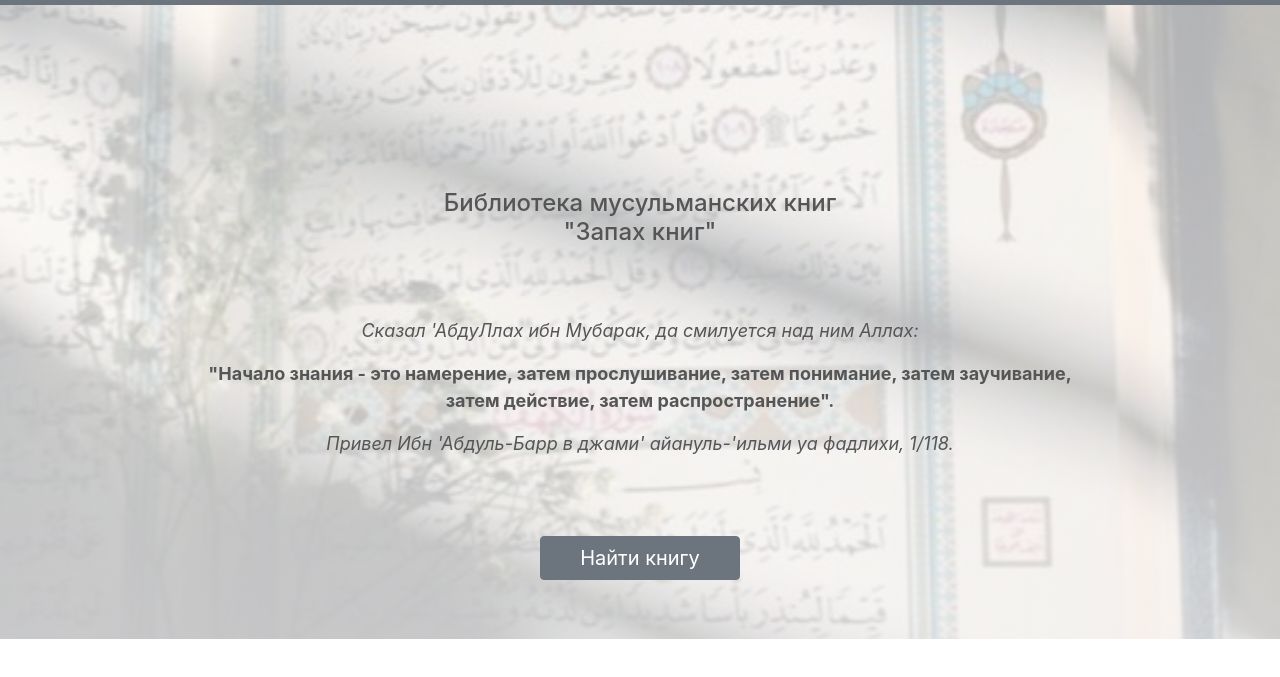
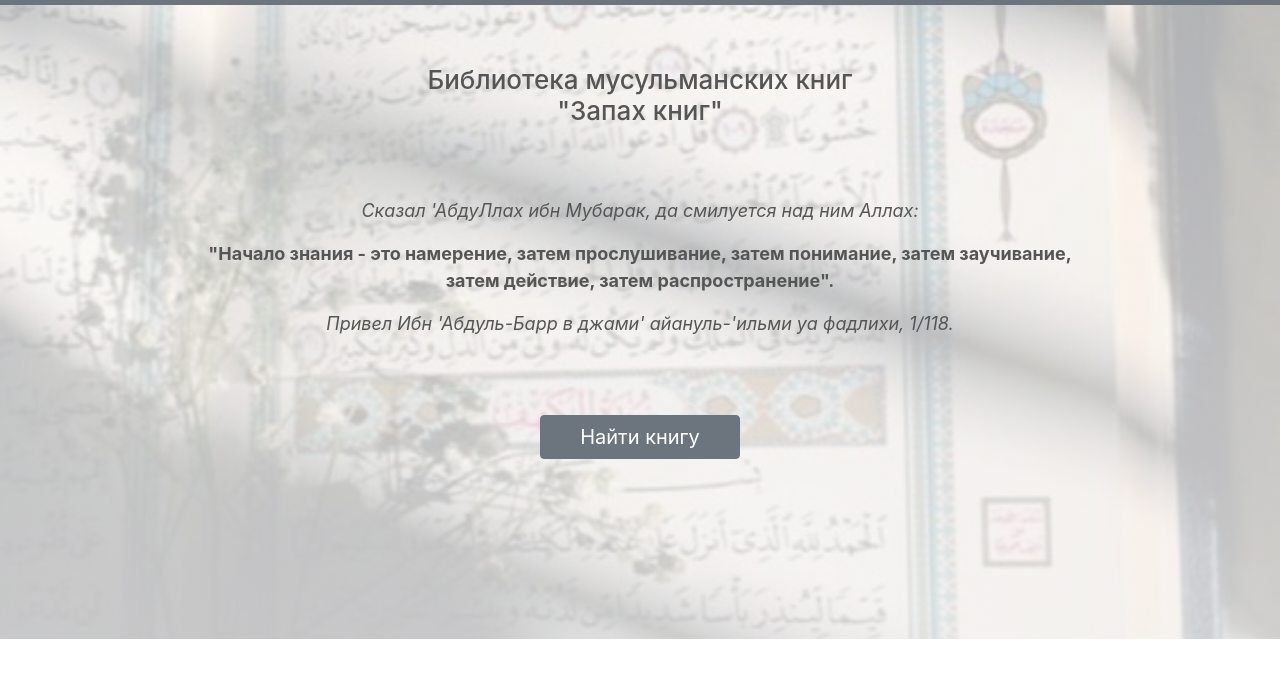
Before and after one commit to aamangeldina/library, a plain HTML site: page index.html in a window 1280 px wide. Shown: the part 61-738 px from the top of the page. Drawn offline with nearby package versions, Linux system fonts and the light colour scheme.

Commit message:
Update style3.css

```diff
--- a/style3.css
+++ b/style3.css
@@ -22,7 +22,7 @@ font-size: 16px;
 }
 
 .head-title h1{
-    padding-top: 13%;
+    padding-top: 30%;
     font-size: 16px;
 }
 
@@ -96,7 +96,7 @@ font-size: 16px;
     font-size: 16px;
   }
 
-@media (min-width:600px) {
+  @media (min-width:600px) {
     .row p {
       font-size: 16px;
     }
@@ -152,7 +152,7 @@ font-size: 16px;
         font-size: 24px
       }
       .head-title h1{
-        font-size: 24px;
+        font-size: 26px;
         }
 
       .title p{
@@ -162,6 +162,6 @@ font-size: 16px;
         font-size: 20px;
       }
       .head-title h1{
-      padding-top: 20%;
+      padding-top: 10%;
     }
   }
```
